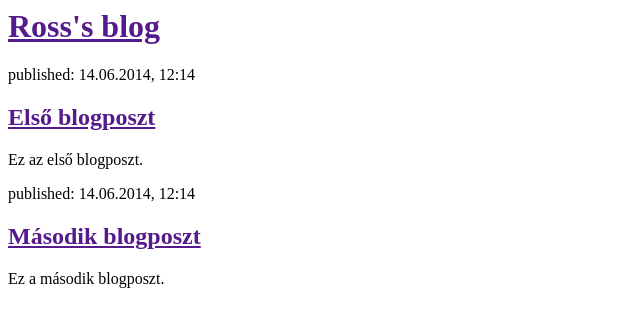
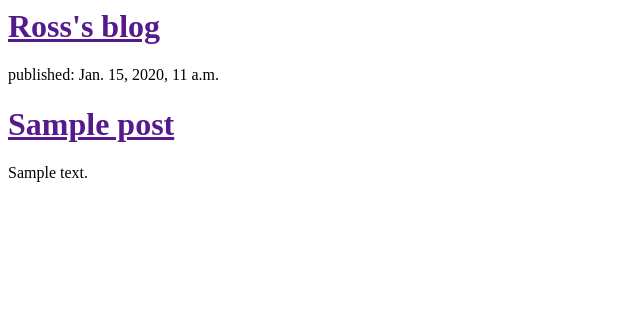
Before and after one commit to Hurpa/my-first-blog, a Django app: template blog/templates/blog/post_list.html in a window 1280 px wide. Shown: the top 327 px of the page, without its empty margins (0-640 px from the left). Run offline with Django 3.2, Linux system fonts and the light colour scheme; the template is opened without the code that fills it: values that come from a table or form of the project are taken from there, others are empty; tables that the repository leaves empty hold one stand-in row (values such as "Sample post").

Commit message:
Modifed templates to display posts from database.

```diff
--- a/blog/templates/blog/post_list.html
+++ b/blog/templates/blog/post_list.html
@@ -7,16 +7,13 @@
             <h1><a href="">Ross's blog</a></h1>
         </div>
 
-        <div>
-            <p>published: 14.06.2014, 12:14</p>
-            <h2><a href="">Első blogposzt</a></h2>
-            <p>Ez az első blogposzt.</p>
-        </div>
+        {% for post in posts %}
+          <div>
+            <p>published: {{ post.published_date }}</p>
+            <h1><a href="">{{ post.title }}</a></h1>
+            <p>{{ post.text|linebreaksbr }}</p>
+          </div>
+        {% endfor %}
 
-        <div>
-            <p>published: 14.06.2014, 12:14</p>
-            <h2><a href="">Második blogposzt</a></h2>
-            <p>Ez a második blogposzt.</p>
-        </div>
     </body>
 </html>
--- a/blog/views.py
+++ b/blog/views.py
@@ -1,4 +1,8 @@
 from django.shortcuts import render
+from .models import Post
+from django.utils import timezone
+
 
 def post_list(request):
-    return render(request, 'blog/post_list.html', {})
+    posts = Post.objects.filter(published_date__lte=timezone.now()).order_by('published_date')
+    return render(request, 'blog/post_list.html', {'posts': posts})
```
